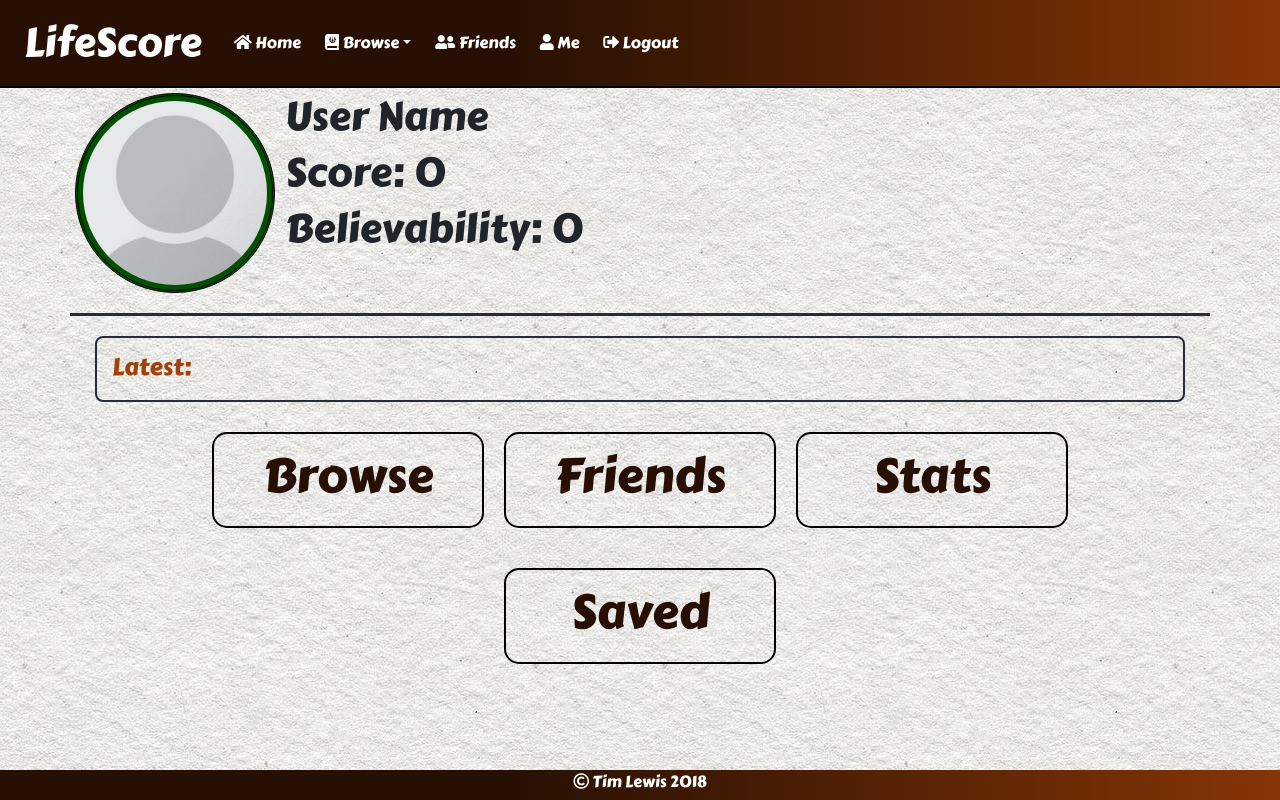
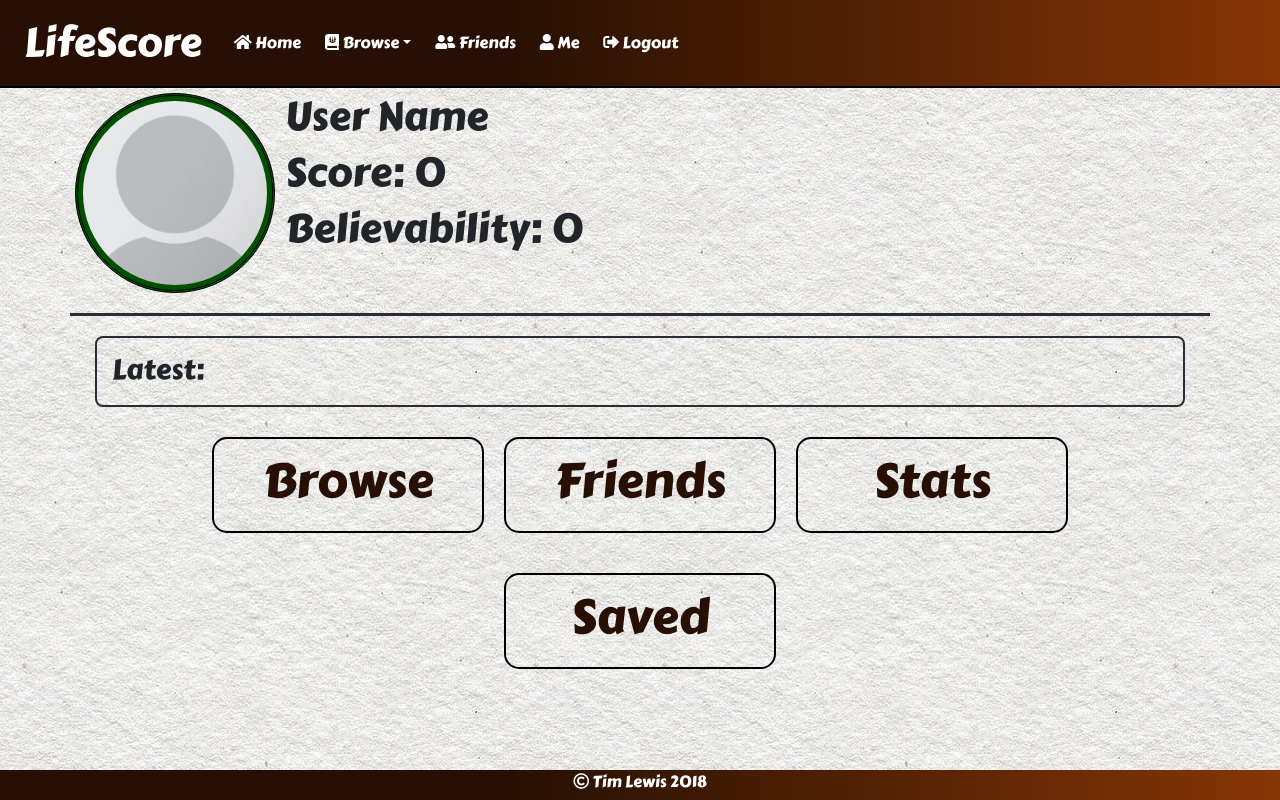
Before and after one commit to GunFightingYeti/LifeScore, a React (Create React App) app in the folder client/: page / in a window 1280 px wide. Built offline with nearby package versions, Linux system fonts and the light colour scheme; no server answers.

Commit message:
css changes

```diff
--- a/client/src/App.css
+++ b/client/src/App.css
@@ -173,6 +173,16 @@ button:focus {
   width: 100%;
 }
 
+.latest {
+  color: #a14007;
+  font-size: 1.5rem;
+  border-style: none;
+}
+
+.latest:hover {
+  text-shadow: 1px 1px 2px black;
+}
+
 /* Player */
 .value {
   padding: 5px 10px 5px 0px;
--- a/client/src/components/Home/index.js
+++ b/client/src/components/Home/index.js
@@ -46,7 +46,7 @@ class Home extends Component {
         </div>
 
         <div className="row row2">
-        <h3 className="achievement">Latest: {this.state.latest}</h3>
+        <h3>Latest: <span className="latest">{this.state.latest}</span></h3>
         </div>
 
         <div className="row row3">
```
